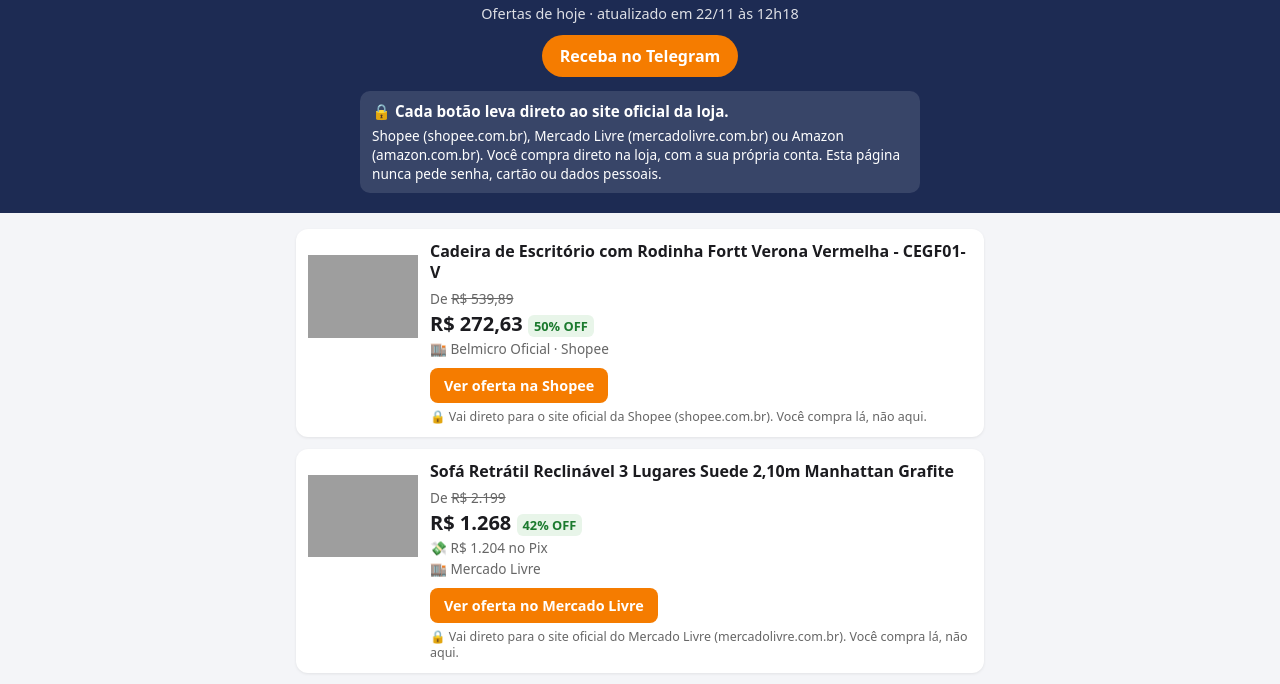
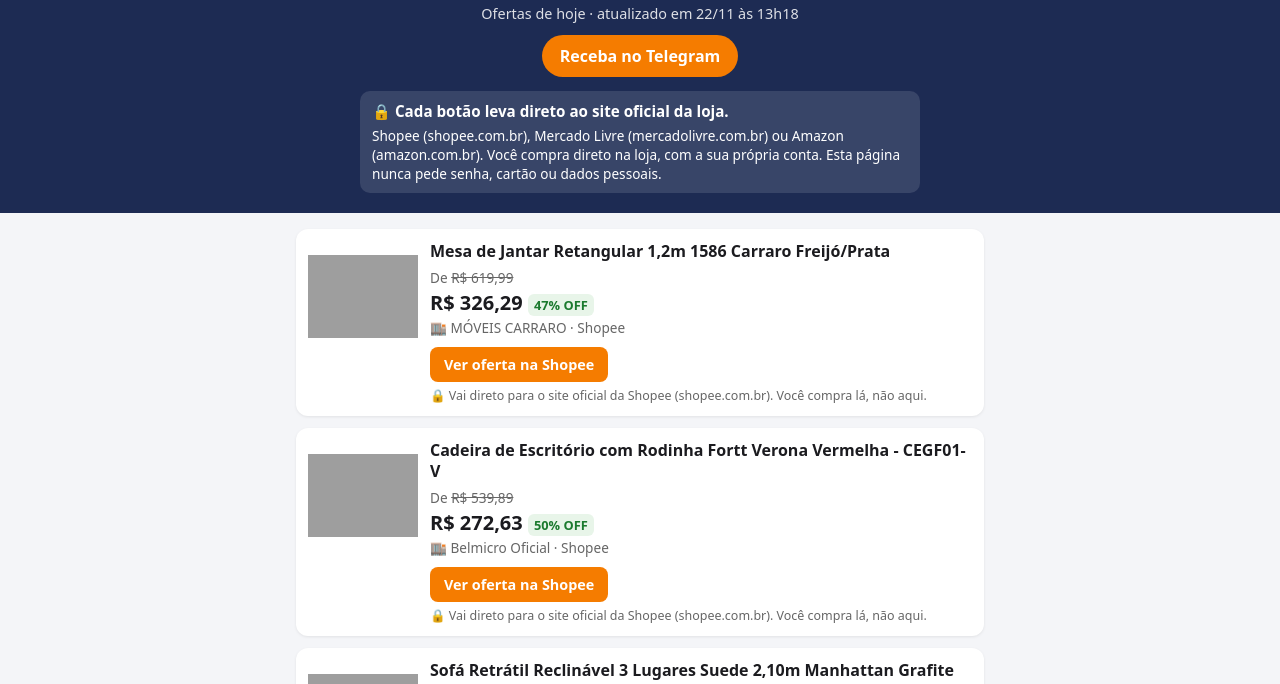
Before and after one commit to Jhuanassumpcao/ofertascasa, a plain HTML site: page index.html in a window 1280 px wide. Shown: the part 55-739 px from the top of the page. Drawn offline with Linux system fonts and the light colour scheme; grey boxes are pictures that could not be loaded.

Commit message:
atualiza as ofertas de hoje

```diff
--- a/index.html
+++ b/index.html
@@ -38,7 +38,7 @@ footer{max-width:720px;margin:0 auto;padding:8px 16px 32px;color:var(--cinza);fo
 <body>
 <header>
 <h1>🛋️ Ofertas Casa</h1>
-<p>Ofertas de hoje · atualizado em 22/11 às 12h18</p>
+<p>Ofertas de hoje · atualizado em 22/11 às 13h18</p>
 <a class="canal" href="https://t.me/OfertasCasaOficial">Receba no Telegram</a>
 <div class="seguro">
 <strong>🔒 Cada botão leva direto ao site oficial da loja.</strong>
@@ -46,6 +46,7 @@ footer{max-width:720px;margin:0 auto;padding:8px 16px 32px;color:var(--cinza);fo
 </div>
 </header>
 <main>
+<article class="oferta"><img src="https://cf.shopee.com.br/file/br-11134207-820la-mnd54cjat81wae" alt="Mesa de Jantar Retangular 1,2m 1586 Carraro Freijó/Prata" loading="lazy"><div class="info"><h2>Mesa de Jantar Retangular 1,2m 1586 Carraro Freijó/Prata</h2><p class="de">De <s>R$ 619,99</s></p><p class="por">R$ 326,29 <span class="off">47% OFF</span></p><p class="loja">🏬 MÓVEIS CARRARO · Shopee</p><a class="botao" href="https://s.shopee.com.br/6VPddxg6Pi" target="_blank" rel="sponsored nofollow noopener">Ver oferta na Shopee</a><p class="destino">🔒 Vai direto para o site oficial da Shopee (shopee.com.br). Você compra lá, não aqui.</p></div></article>
 <article class="oferta"><img src="https://cf.shopee.com.br/file/sg-11134201-7rd74-m7b7fx2sr4kxbb" alt="Cadeira de Escritório com Rodinha Fortt Verona Vermelha - CEGF01-V" loading="lazy"><div class="info"><h2>Cadeira de Escritório com Rodinha Fortt Verona Vermelha - CEGF01-V</h2><p class="de">De <s>R$ 539,89</s></p><p class="por">R$ 272,63 <span class="off">50% OFF</span></p><p class="loja">🏬 Belmicro Oficial · Shopee</p><a class="botao" href="https://s.shopee.com.br/4qHPalFoLQ" target="_blank" rel="sponsored nofollow noopener">Ver oferta na Shopee</a><p class="destino">🔒 Vai direto para o site oficial da Shopee (shopee.com.br). Você compra lá, não aqui.</p></div></article>
 <article class="oferta"><img src="https://http2.mlstatic.com/D_Q_NP_2X_703659-MLA119947877150_112026-E.jpg" alt="Sofá Retrátil Reclinável 3 Lugares Suede 2,10m Manhattan Grafite" loading="lazy"><div class="info"><h2>Sofá Retrátil Reclinável 3 Lugares Suede 2,10m Manhattan Grafite</h2><p class="de">De <s>R$ 2.199</s></p><p class="por">R$ 1.268 <span class="off">42% OFF</span></p><p class="pix">💸 R$ 1.204 no Pix</p><p class="loja">🏬 Mercado Livre</p><a class="botao" href="https://meli.la/1jTtRqU" target="_blank" rel="sponsored nofollow noopener">Ver oferta no Mercado Livre</a><p class="destino">🔒 Vai direto para o site oficial do Mercado Livre (mercadolivre.com.br). Você compra lá, não aqui.</p></div></article>
 <article class="oferta"><img src="https://cf.shopee.com.br/file/sg-11134201-824hr-mez4xqwuccg807" alt="Armário Aéreo para Cozinha 2 Portas 80 Cm Valência Cinza Claro 100% MDF Casamia" loading="lazy"><div class="info"><h2>Armário Aéreo para Cozinha 2 Portas 80 Cm Valência Cinza Claro 100% MDF Casamia</h2><p class="de">De <s>R$ 506,99</s></p><p class="por">R$ 253,50 <span class="off">50% OFF</span></p><p class="loja">🏬 Móveis Casamia · Shopee</p><a class="botao" href="https://s.shopee.com.br/7VIA2LNDuk" target="_blank" rel="sponsored nofollow noopener">Ver oferta na Shopee</a><p class="destino">🔒 Vai direto para o site oficial da Shopee (shopee.com.br). Você compra lá, não aqui.</p></div></article>
```
